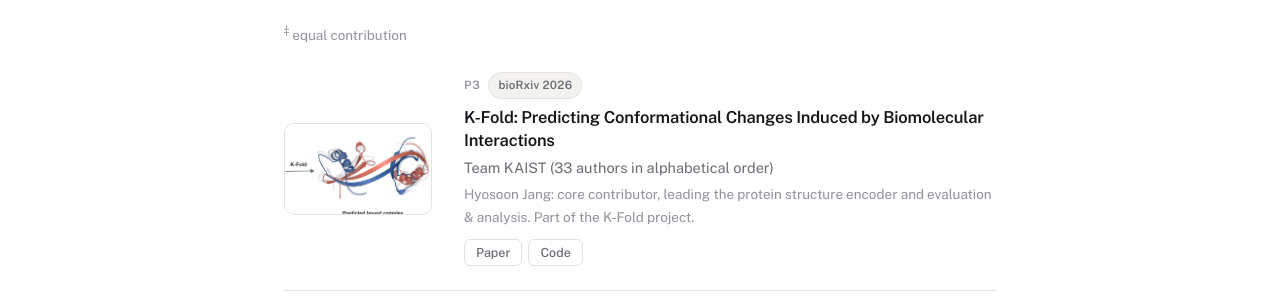
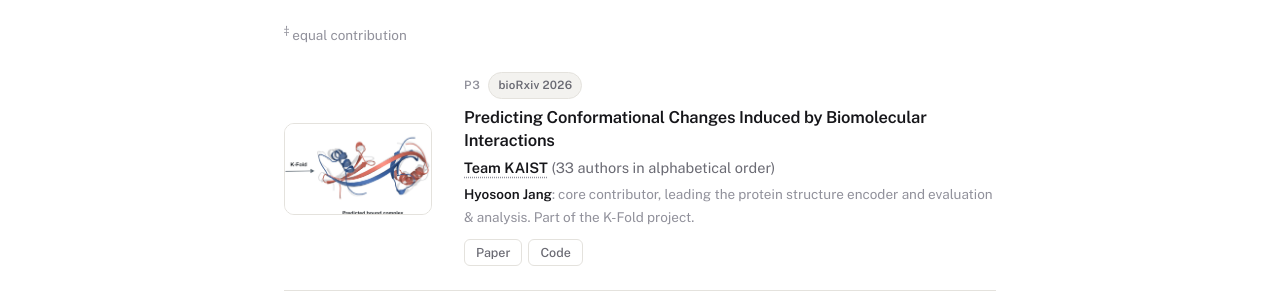
Before and after one commit to hsjang0/hsjang, a Jekyll site: the page built from index.html, in a window 1280 px wide and 1400 px high, scrolled down 996 px. Shown: the part 150-450 px from the top of the window. Built offline with Jekyll 4.4.1, drawn with Linux system fonts in a browser that asks for light colours.

Commit message:
Open the Team KAIST member list from the K-Fold byline
The P3 byline is now a bold Team KAIST button that opens the full member
list, grouped by role, with affiliations and contribution marks. My name
is bold in the byline note and in the list, and the title no longer
carries a K-Fold prefix.

Co-Authored-By: Claude Opus 5.5 <noreply@anthropic.com>

```diff
--- a/index.html
+++ b/index.html
@@ -132,7 +132,20 @@ title: Home
         </div>
 
         <h3 class="paper-title">{{ paper.title }}</h3>
+        {% if paper.team %}
+        <p class="paper-authors"><button class="team-link" type="button" data-open="team-{{ paper.tag }}"><strong>{{ paper.team.name }}</strong></button> ({{ paper.team.count }} authors in alphabetical order)</p>
+        <dialog class="sota-dialog team-dialog" id="team-{{ paper.tag }}" aria-label="Members of {{ paper.team.name }}">
+          <button class="sota-close" type="button" data-close aria-label="Close">&times;</button>
+          <h4 class="team-title">Members of {{ paper.team.name }} <span>(alphabetical order)</span></h4>
+          <ul class="team-list">
+            {% for g in paper.team.groups %}<li><span class="team-role">{{ g.role }}:</span> {{ g.members }}</li>
+            {% endfor %}
+          </ul>
+          <p class="team-legend">{{ paper.team.legend }}</p>
+        </dialog>
+        {% else %}
         <p class="paper-authors">{{ paper.authors }}</p>
+        {% endif %}
         {% if paper.venue %}<p class="paper-venue">{{ paper.venue }}</p>{% endif %}
         {% if paper.note %}<p class="paper-note">{{ paper.note }}</p>{% endif %}
 
```
Also changed, not shown: _data/publications.yaml (+18 -2 lines), libs/custom/site.css.
